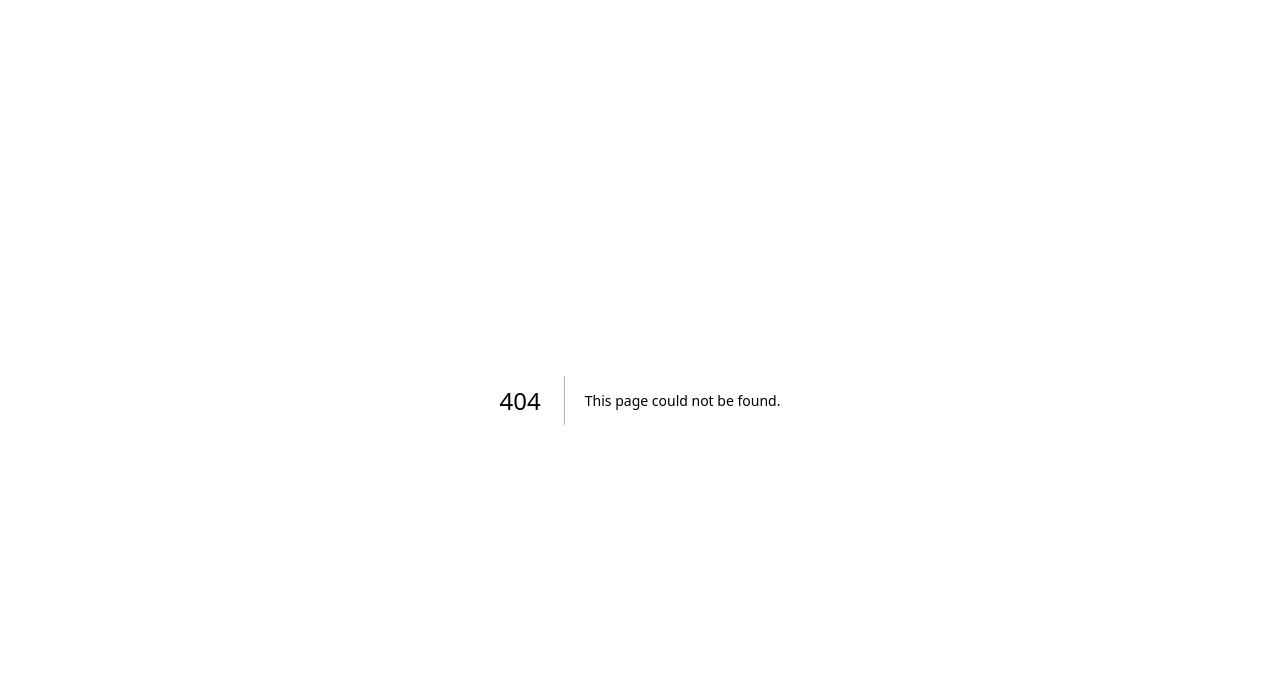
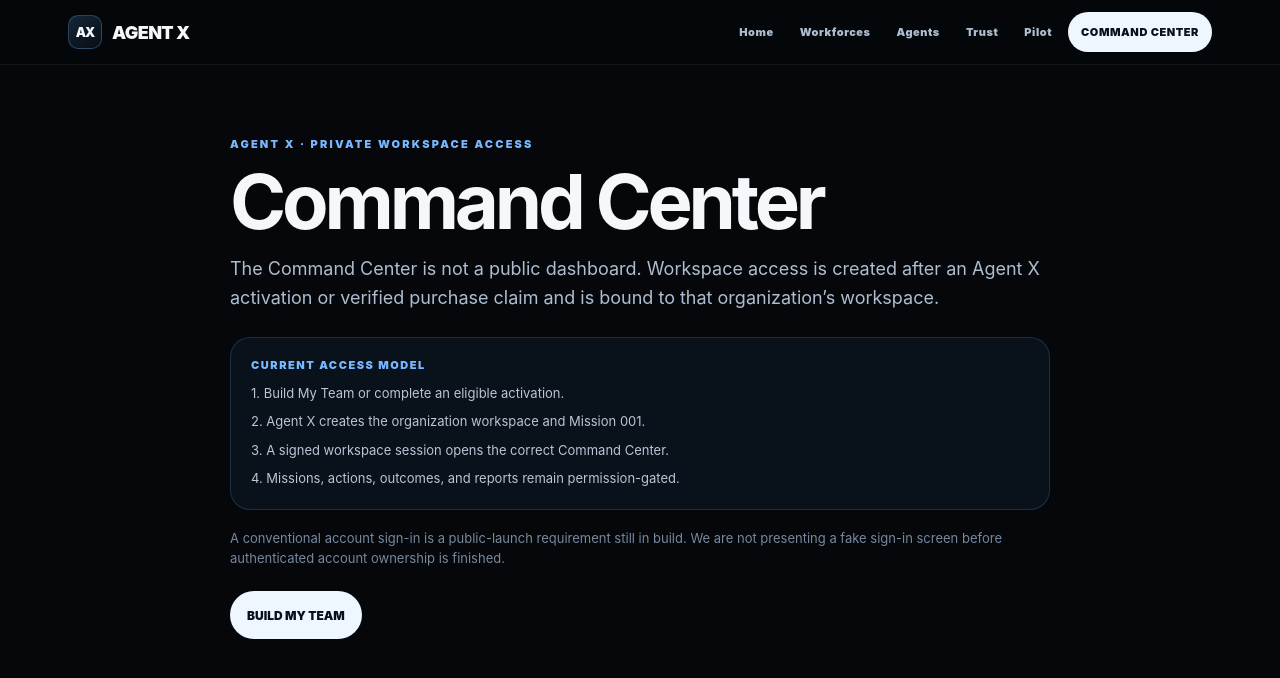
Before and after one commit to melbgittinit/botbox-alpha-clean, a Next.js app: page /command-center in a window 1280 px wide. Before the commit this address had no page. Shown: the top 678 px of the page. Built offline with nearby package versions, Linux system fonts and the light colour scheme.

Commit message:
Add standalone Agent X command-center architecture

```diff
--- /dev/null
+++ b/app/command-center/page.tsx
@@ -0,0 +1,26 @@
+import Link from 'next/link';
+import AgentXSiteNav from '../../components/AgentXSiteNav';
+
+export const metadata = { title: 'Command Center Access', description: 'Private Agent X workspace access.' };
+
+export default function CommandCenterAccessPage(){
+ return <main style={{minHeight:'100vh',background:'#05070a',color:'#f5f7fb',fontFamily:'Inter,ui-sans-serif,-apple-system,BlinkMacSystemFont,"Segoe UI",sans-serif'}}>
+  <AgentXSiteNav/>
+  <section style={{padding:'72px 18px 80px'}}><div style={{maxWidth:820,margin:'0 auto'}}>
+   <div style={{fontSize:11,fontWeight:900,letterSpacing:'.2em',color:'#79b8ff'}}>AGENT X · PRIVATE WORKSPACE ACCESS</div>
+   <h1 style={{fontSize:'clamp(44px,7vw,76px)',lineHeight:.95,letterSpacing:'-.055em',margin:'14px 0'}}>Command Center</h1>
+   <p style={{color:'#aebed0',fontSize:18,lineHeight:1.6}}>The Command Center is not a public dashboard. Workspace access is created after an Agent X activation or verified purchase claim and is bound to that organization’s workspace.</p>
+   <div style={{marginTop:24,padding:20,borderRadius:20,border:'1px solid rgba(121,184,255,.18)',background:'#09111b'}}>
+    <div style={{fontSize:11,fontWeight:900,letterSpacing:'.14em',color:'#79b8ff'}}>CURRENT ACCESS MODEL</div>
+    <div style={{display:'grid',gap:9,marginTop:12,color:'#b9c6d5',fontSize:13,lineHeight:1.5}}>
+      <div>1. Build My Team or complete an eligible activation.</div>
+      <div>2. Agent X creates the organization workspace and Mission 001.</div>
+      <div>3. A signed workspace session opens the correct Command Center.</div>
+      <div>4. Missions, actions, outcomes, and reports remain permission-gated.</div>
+    </div>
+   </div>
+   <p style={{color:'#76899f',fontSize:13,lineHeight:1.55,marginTop:18}}>A conventional account sign-in is a public-launch requirement still in build. We are not presenting a fake sign-in screen before authenticated account ownership is finished.</p>
+   <Link href="/#build-my-team" style={{display:'inline-flex',minHeight:48,alignItems:'center',padding:'0 17px',borderRadius:999,textDecoration:'none',background:'#eef6ff',color:'#07111d',fontWeight:900,fontSize:12,marginTop:10}}>BUILD MY TEAM</Link>
+  </div></section>
+ </main>;
+}
```
